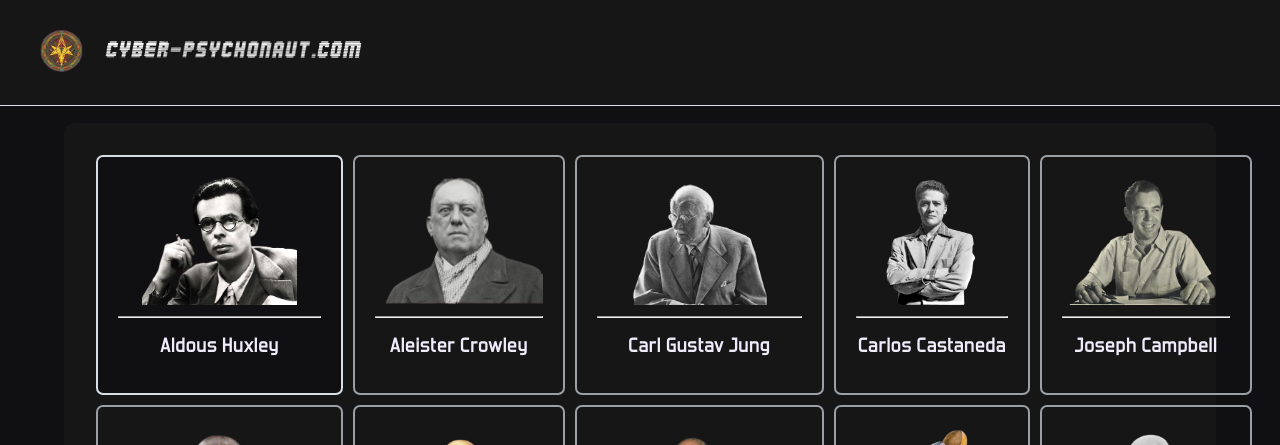
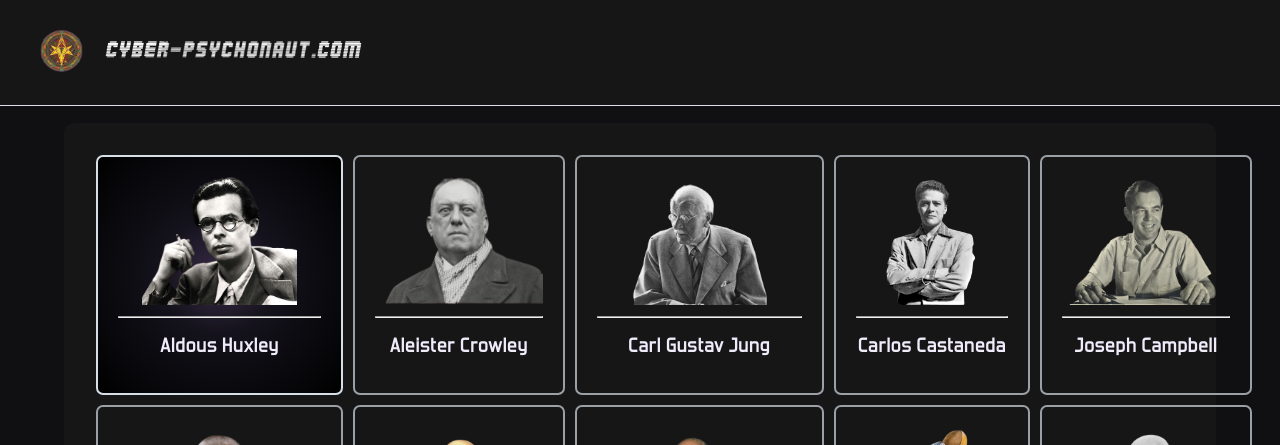
Before and after one commit to RodRuiz425/cyberpsychonaut, a React (Create React App) app: page / in a window 1280 px wide. In both pictures the pointer is over the element "Aldous Huxley". Shown: the top 445 px of the page. Built offline with nearby package versions, Linux system fonts and the light colour scheme.

Commit message:
bg color gradient

```diff
--- a/src/App.css
+++ b/src/App.css
@@ -8,7 +8,6 @@
 .App {
   text-align: center;
   background-color: #100F12;
-
 }
 
 @media (prefers-reduced-motion: no-preference) {
@@ -107,5 +106,6 @@
 
 .dashGrid-item:hover{
   border: 2px solid #D6DEE6;
-  background-color: #100F12;
+  background: rgb(58,44,73);
+  background: radial-gradient(circle, rgba(58,44,73,1) 0%, rgba(20,18,27,1) 35%, rgba(0,0,0,1) 100%);
 }
```
